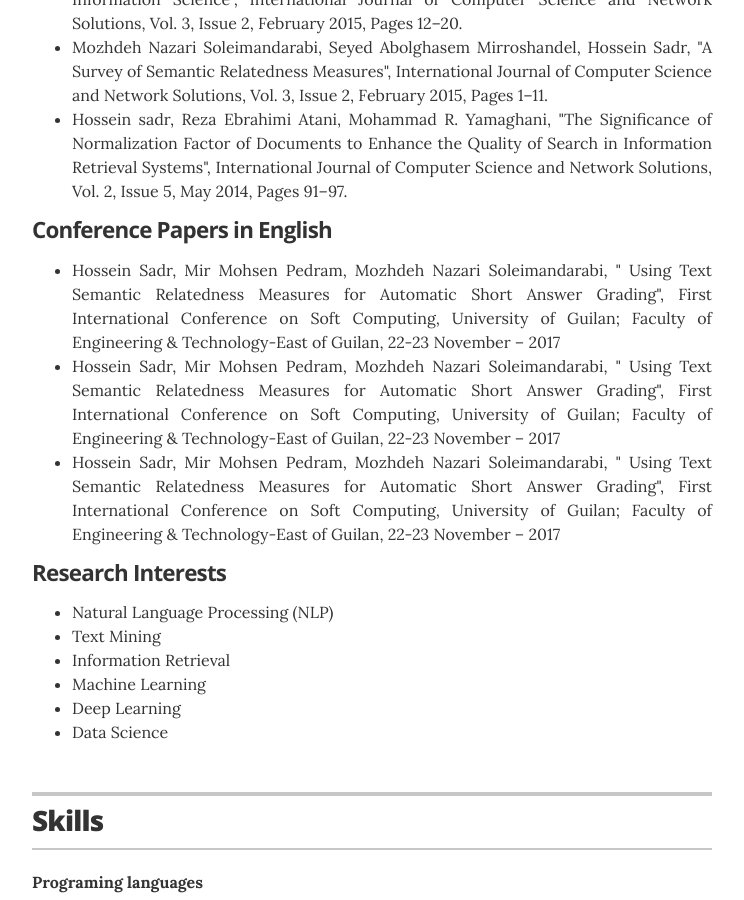
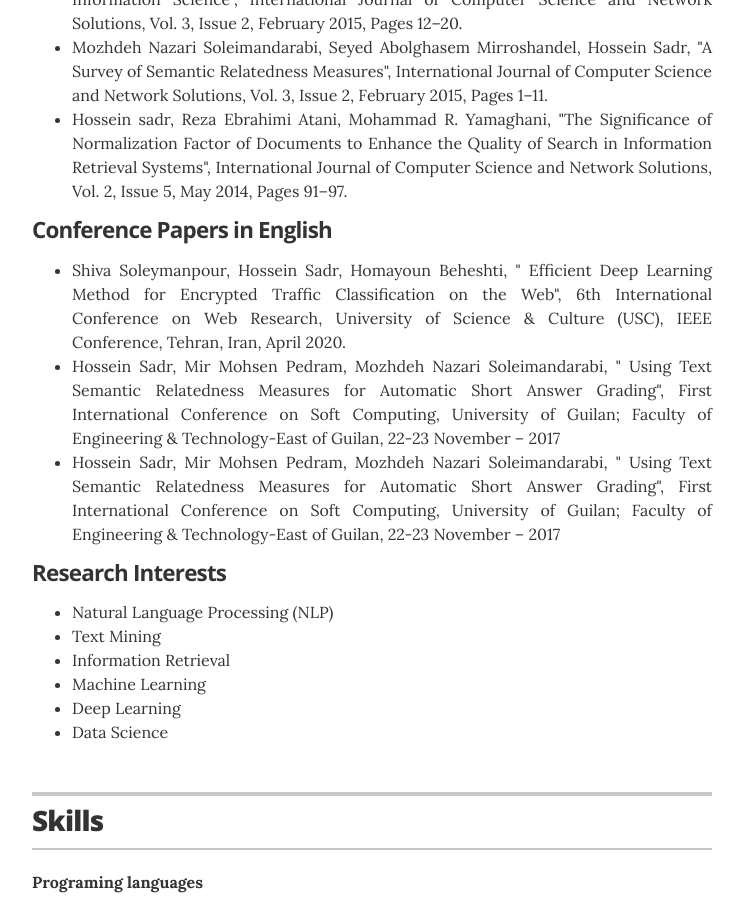
Before and after one commit to hosseinsadr/hosseinsadr.github.io, a Jekyll site: the page built from index.html, in a window 1280 px wide and 900 px high, scrolled down 3425 px. Shown: the whole window, without its empty margins (268-1012 px from the left). Built offline with Jekyll 4.4.1, drawn with Linux system fonts in a browser that asks for light colours.

Commit message:
Update projects.yml

```diff
--- a/_data/projects.yml
+++ b/_data/projects.yml
@@ -14,7 +14,7 @@
 # Conference Papers in English
 - project: Conference Papers in English
   # url: "#"
-  description: <ul class="resume-item-list"><li>Hossein Sadr, Mir Mohsen Pedram, Mozhdeh Nazari Soleimandarabi, " Using Text Semantic Relatedness Measures for Automatic Short Answer Grading", First International Conference on Soft Computing, University of Guilan; Faculty of Engineering & Technology-East of Guilan, 22-23 November – 2017</li><li>Hossein Sadr, Mir Mohsen Pedram, Mozhdeh Nazari Soleimandarabi, " Using Text Semantic Relatedness Measures for Automatic Short Answer Grading", First International Conference on Soft Computing, University of Guilan; Faculty of Engineering & Technology-East of Guilan, 22-23 November – 2017</li><li>Hossein Sadr, Mir Mohsen Pedram, Mozhdeh Nazari Soleimandarabi, " Using Text Semantic Relatedness Measures for Automatic Short Answer Grading", First International Conference on Soft Computing, University of Guilan; Faculty of Engineering & Technology-East of Guilan, 22-23 November – 2017</li></ul>
+  description: <ul class="resume-item-list"><li>Shiva Soleymanpour, Hossein Sadr, Homayoun Beheshti, " Efficient Deep Learning Method for Encrypted Traffic Classification on the Web", 6th International Conference on Web Research, University of Science & Culture (USC), IEEE Conference, Tehran, Iran, April 2020.</li><li>Hossein Sadr, Mir Mohsen Pedram, Mozhdeh Nazari Soleimandarabi, " Using Text Semantic Relatedness Measures for Automatic Short Answer Grading", First International Conference on Soft Computing, University of Guilan; Faculty of Engineering & Technology-East of Guilan, 22-23 November – 2017</li><li>Hossein Sadr, Mir Mohsen Pedram, Mozhdeh Nazari Soleimandarabi, " Using Text Semantic Relatedness Measures for Automatic Short Answer Grading", First International Conference on Soft Computing, University of Guilan; Faculty of Engineering & Technology-East of Guilan, 22-23 November – 2017</li></ul>
 
   # Research Interests
 - project: Research Interests
```
